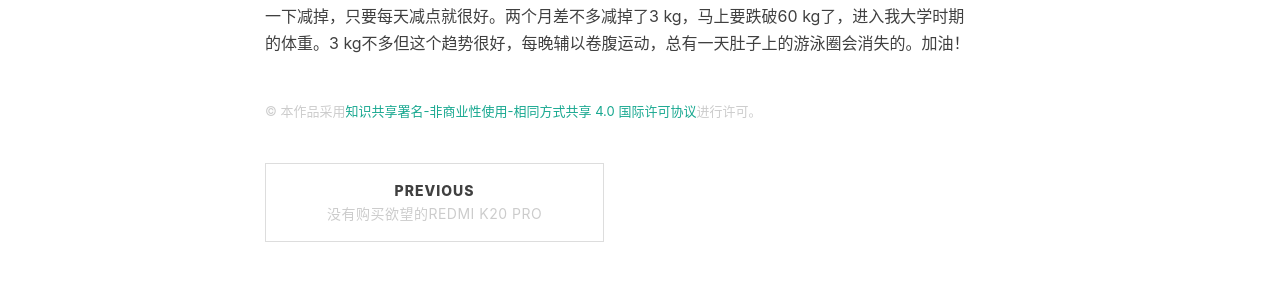
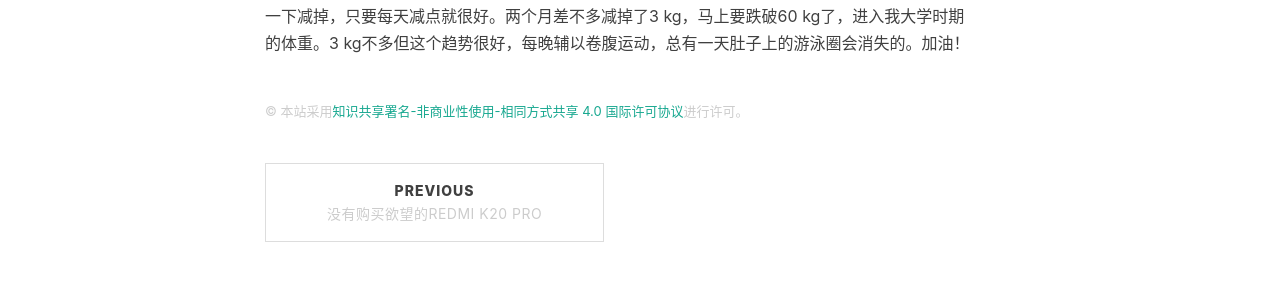
Before and after one commit to Devinteng/blog2, a Jekyll site: the page built from _posts/2019-06-20-减肥两个月.md, in a window 1280 px wide. Shown: the part 1716-2011 px from the top of the page. Built offline with Jekyll 4.4.1, drawn with Linux system fonts in a browser that asks for light colours; nearby versions of some CDN libraries; comment, search, counter and statistics services are not loaded.

Commit message:
Update post.html

```diff
--- a/_layouts/post.html
+++ b/_layouts/post.html
@@ -19,7 +19,7 @@ layout: default
 
 				{{ content }}
 		    <div style="font-size:13px;color:#ccc">
-			 <a rel="license" href="http://creativecommons.org/licenses/by-nc-sa/4.0/"></a><br />© 本作品采用<a rel="license" href="http://creativecommons.org/licenses/by-nc-sa/4.0/">知识共享署名-非商业性使用-相同方式共享 4.0 国际许可协议</a>进行许可。
+			 <a rel="license" href="http://creativecommons.org/licenses/by-nc-sa/4.0/"></a><br />© 本站采用<a rel="license" href="http://creativecommons.org/licenses/by-nc-sa/4.0/">知识共享署名-非商业性使用-相同方式共享 4.0 国际许可协议</a>进行许可。
                     </div>
 
                 <hr style="visibility: hidden;">
```
